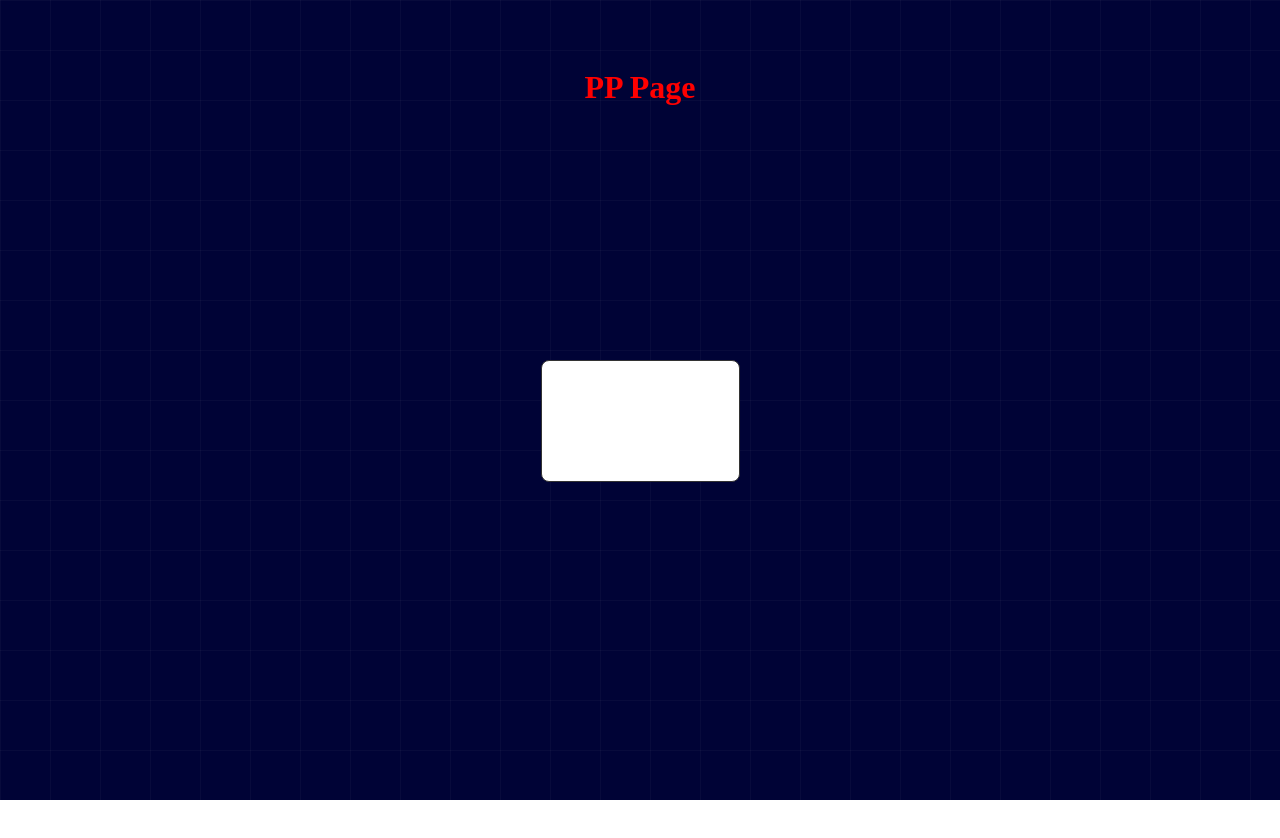
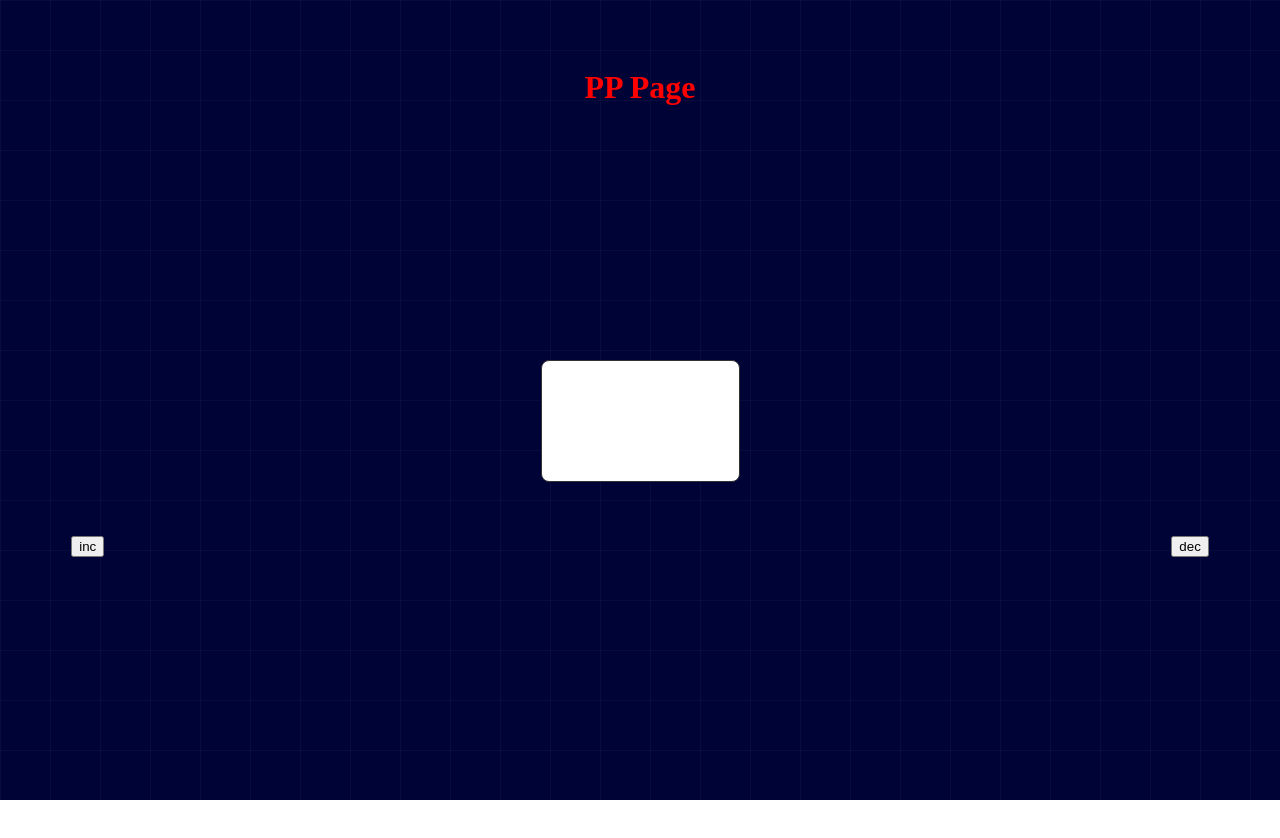
Before and after one commit to warrendsteinacker-max/full-stack, a React (Vite) app in the folder my-app/: page /p in a window 1280 px wide. Shown: the top 838 px of the page. Built offline with nearby package versions, Linux system fonts and the light colour scheme.

Commit message:
adding more styles

```diff
--- a/my-app/src/components/PP.jsx
+++ b/my-app/src/components/PP.jsx
@@ -16,6 +16,10 @@ function PP() {
             switch(action.type){
                 case 'col':
                     return {...state, color: action.payload}
+                case 'inc':
+                    return {...state, count: state.count + 1}
+                case 'dec':
+                    return {...state, count: state.count - 1}
                 default:
                     return state;
             }
@@ -26,12 +30,16 @@ function PP() {
 
     return (
         <>
-        <div style={{color: state.color, justifyContent: 'center', alignItems: 'center', height: '100vh'}}>
+        <div style={{color: state.color, justifyContent: 'center', alignItems: 'left', height: '100vh'}}>
             <h1>PP Page</h1>
         </div>
         <input type="text" style={{justifyContent: 'center', alignItems: 'center', height: '100px', position: 'absolute', top: '40%'}} onChange={(e) => {dispatch({type: 'col', payload: e.target.value})}} />
-        <>
-        </>
+        <button style={{position: 'absolute', top: '60%', right: '5%'}} onClick={(e) => dispatch({type: 'inc'})}>
+            dec
+        </button>
+        <button style={{position: 'absolute', top: '60%', left: '5%'}} onClick={(e) => dispatch({type: 'dec'})}>
+            inc
+        </button>
         </>
     );
 }
```
